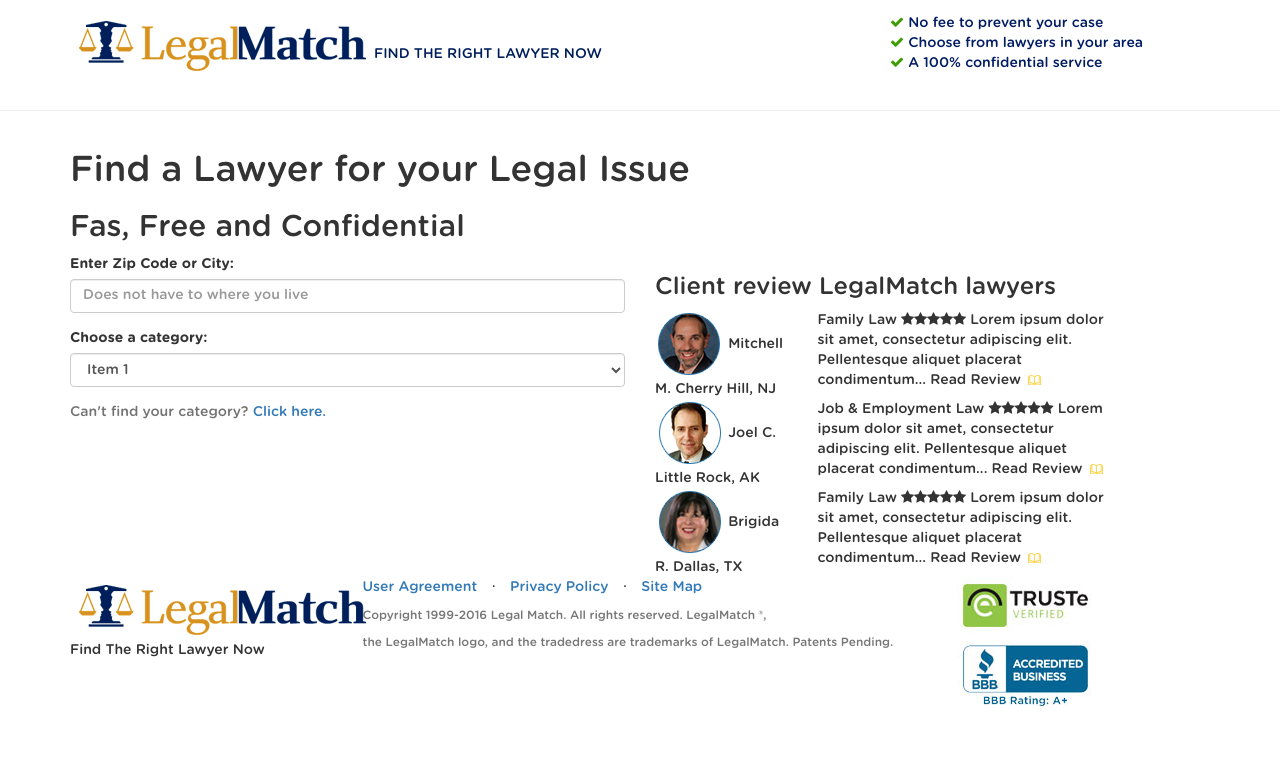
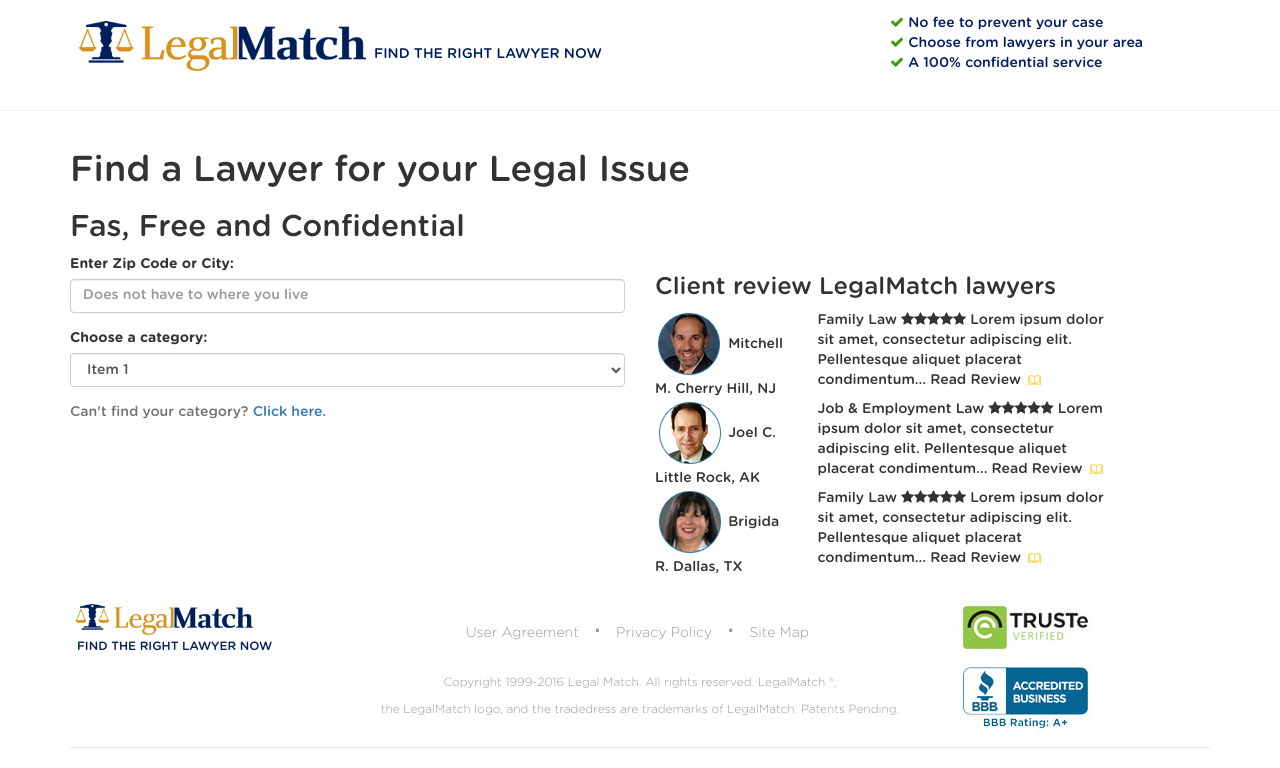
Before and after one commit to joneel23/frontend-exam, a plain HTML site: page index.html in a window 1280 px wide. Drawn offline with Linux system fonts and the light colour scheme.

Commit message:
# Footer Style

```diff
--- a/assets/css/styles.css
+++ b/assets/css/styles.css
@@ -22,6 +22,48 @@ header{
 }
 .check-items .desc{
     color: #001c63;
+}
+
+/*Footer*/
+.footer-container{
+    max-height: 182px;
+    margin: 22px 0 50px;
+    padding-bottom: 10px;
+    border-bottom: 1px solid #ececec;
+}
+.footer-logo img {
+    height: 39px;
+}
+.footer-credits{
+    text-align: center;
+    color: #929ba4;
+    font-size: 14px;
+    font-weight: 300;
+}
+.footer-credits a,.footer-credits a:hover {
+    color: #929ba4;
+    font-size: 14px;
+    font-weight: 300;
+}
+.footer-credits .list-inline{
+    padding-top: 10px;
+    padding-bottom: 15px;
+}
+
+.footer-credits .text-muted{
+    color: #929ba4;
+}
+.footer-menu-divider{
+    font-size: 28px;
+    display: inline;
+    position: relative;
+    top: 3px;
+}
+.footer-tag{
+    text-transform: uppercase;
+    font-size: 12px;
+    padding-left: 7px;
+    color: #001e5a;
 }
 
 
--- a/index.html
+++ b/index.html
@@ -153,6 +153,7 @@
     <!-- Footer -->
     <footer>
         <div class="container">
+            <div class="footer-container">
                 <div class="row">
                     <div class="col-lg-3">
                         <div class="footer-section">
@@ -165,6 +166,7 @@
                         </div>
                     </div>
                     <div class="col-lg-6">
+                        <div class="footer-credits">
                             <ul class="list-inline">
                                 <li>
                                     <a href="#">User Agreement</a>
@@ -182,8 +184,10 @@
                             <p class="copyright text-muted small">Copyright 1999-2016 Legal Match. All rights reserved. LegalMatch &reg;,</p>
                             <p class="copyright text-muted small">the LegalMatch logo, and the tradedress are trademarks of LegalMatch. Patents Pending.</p>
                         </div>
+                    </div>
                     <div class="col-lg-3">
                         <img src="assets/images/accredited.jpg" />
+                    </div>
                 </div>
             </div>
         </div>
```
Lines whose indentation alone changed are shown as unchanged.
